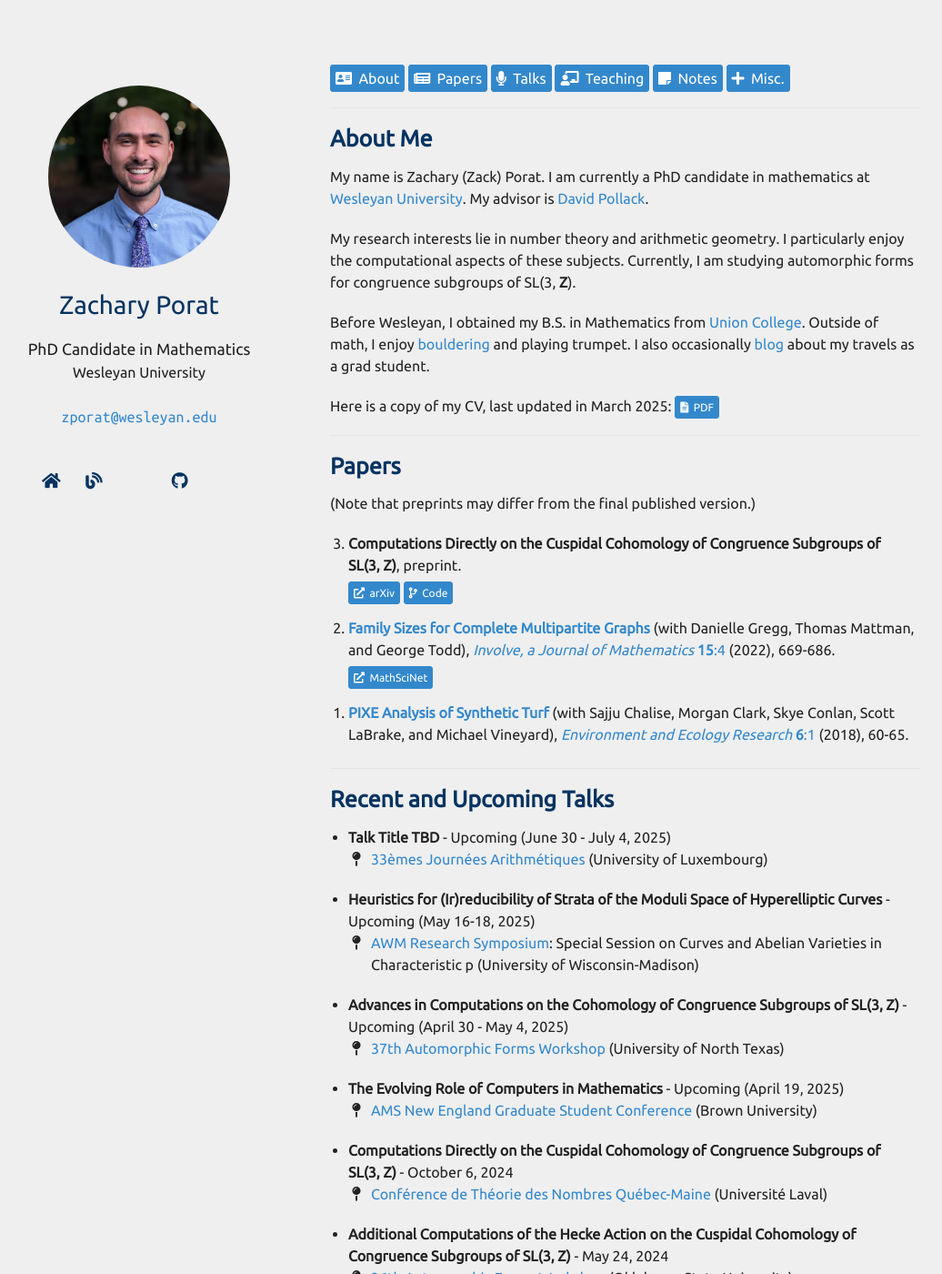
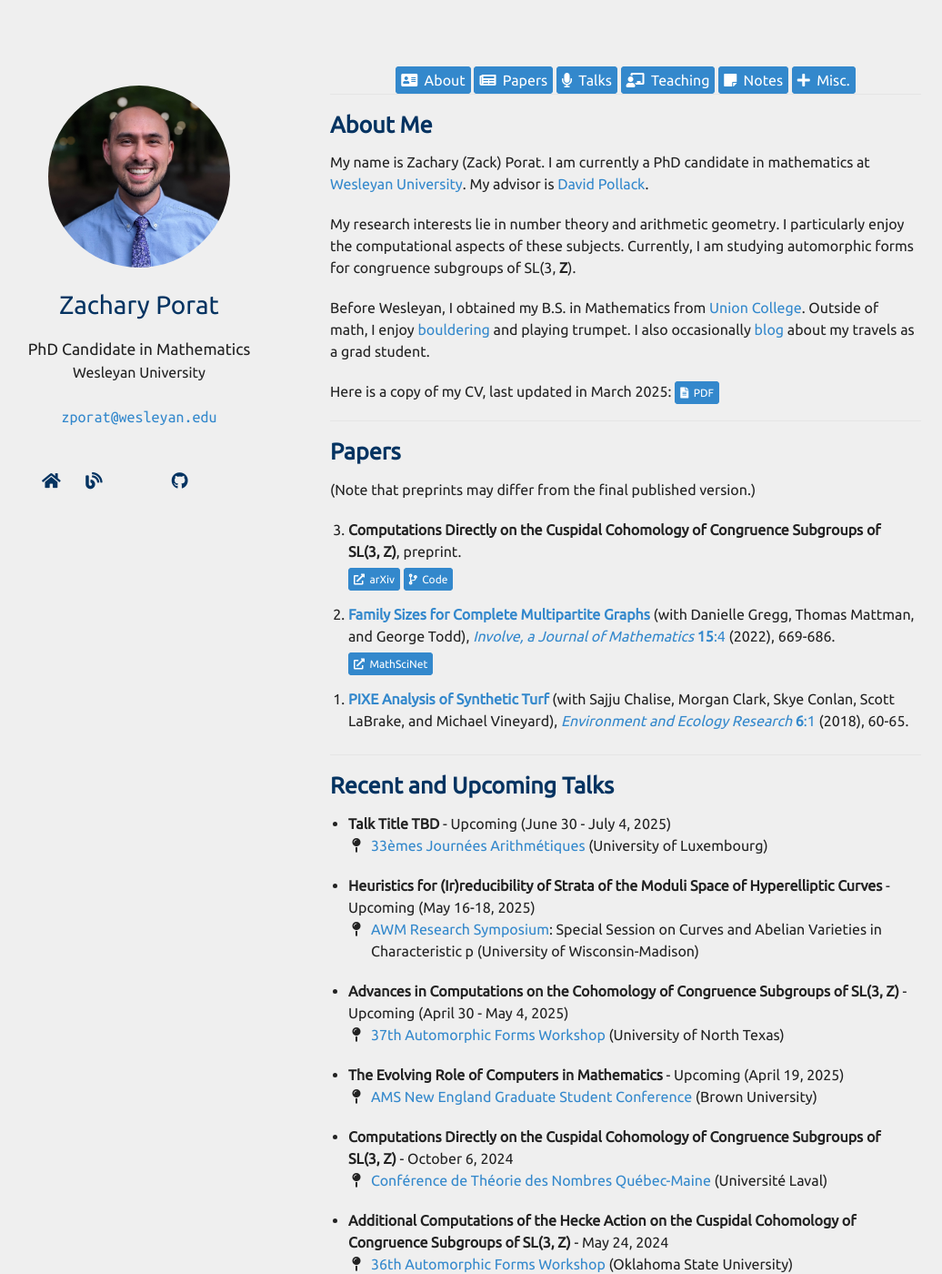
Before and after one commit to zporat/zporat.github.io, a Jekyll site: the page built from index.md, in a window 1280 px wide and 1400 px high. Shown: the whole window at 91% size, without its empty margins (102-1138 px from the left). Built offline with Jekyll 4.4.1, drawn with Linux system fonts in a browser that asks for light colours; nearby versions of some CDN libraries; a style sheet for code colours, icons or effects is not loaded.

Commit message:
nav div test

```diff
--- a/_sass/minimal-light-no-dark-mode.scss
+++ b/_sass/minimal-light-no-dark-mode.scss
@@ -550,7 +550,6 @@ footer {
 }
 
 .navbar {
-  box-shadow: none;
-  position: sticky;
-  top: 0;
+  text-align: center;
+  line-height: 1.8em;
 }
--- a/_sass/minimal-light.scss
+++ b/_sass/minimal-light.scss
@@ -618,7 +618,6 @@ footer {
 }
 
 .navbar {
-  box-shadow: none;
-  position: sticky;
-  top: 0;
+  text-align: center;
+  line-height: 1.8em;
 }
--- a/index.md
+++ b/index.md
@@ -2,13 +2,14 @@
 layout: homepage
 ---
 
+<div class=navbar>
 <a href="#about" class="button" style="font-size:16px;"><i class="fas fa-address-card" aria-hidden="true"></i>&nbsp; About</a>
 <a href="#papers" class="button" style="font-size:16px;"><i class="fas fa-newspaper" aria-hidden="true"></i>&nbsp; Papers</a>
 <a href="#talks" class="button" style="font-size:16px;"><i class="fas fa-microphone" aria-hidden="true"></i>&nbsp; Talks</a>
 <a href="#teaching" class="button" style="font-size:16px;"><i class="fas fa-chalkboard-teacher" aria-hidden="true"></i>&nbsp; Teaching</a>
 <a href="#notes" class="button" style="font-size:16px;"><i class="fas fa-sticky-note" aria-hidden="true"></i>&nbsp; Notes</a>
 <a href="#misc" class="button" style="font-size:16px;"><i class="fas fa-plus" aria-hidden="true"></i>&nbsp; Misc.</a>
-
+</div>
 
 ---
 
```
